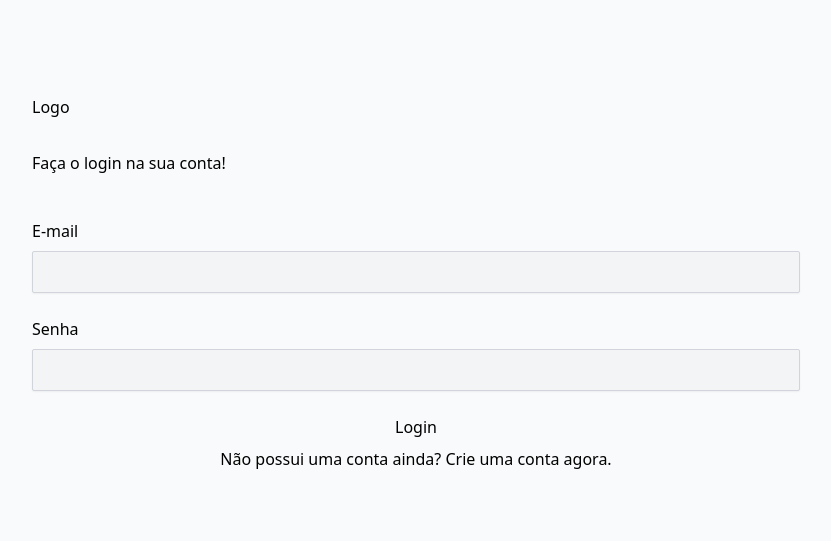
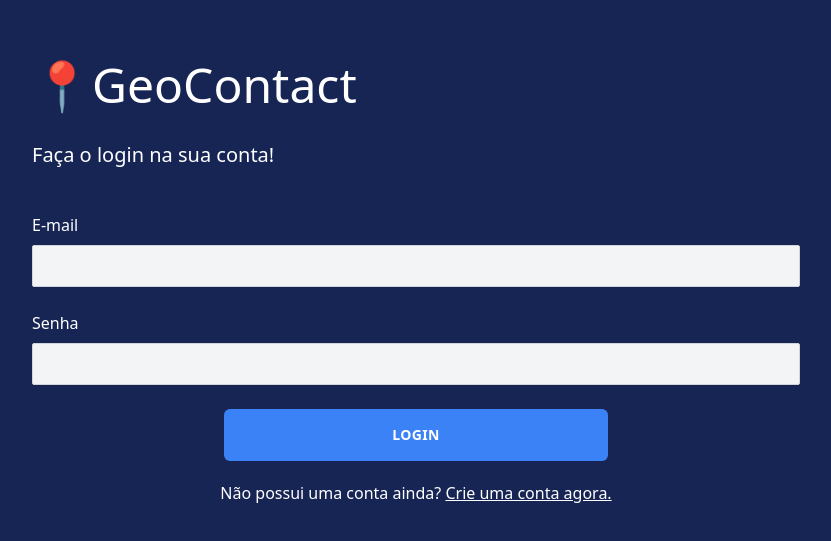
Before and after one commit to miguel-willians/GeoContact, a Next.js app: page / in a window 1280 px wide. Shown: the part 117-658 px from the top of the page, without its empty margins (224-1055 px from the left). Built offline with nearby package versions, Linux system fonts and the light colour scheme.

Commit message:
style: estilizar a página de login

```diff
--- a/src/pages/Login.tsx
+++ b/src/pages/Login.tsx
@@ -1,3 +1,7 @@
+"use client";
+import { useRouter } from "next/navigation";
+
+import Button from "@/ui/Button";
 import Form from "@/ui/Form";
 import FormRowVertical from "@/ui/FormRowVertical";
 import Input from "@/ui/Input";
@@ -5,10 +9,17 @@ import Logo from "@/ui/Logo";
 import Link from "next/link";
 
 export default function Login() {
+  const router = useRouter();
+
+  function handleClick(e: React.MouseEvent<HTMLButtonElement>) {
+    e.preventDefault();
+    router.push("/main");
+  }
+
   return (
-    <main className="min-h-screen grid grid-cols-[48rem] content-center justify-center gap-8 bg-gray-50">
+    <main className="min-h-screen grid grid-cols-[48rem] content-center justify-center gap-8 bg-blue-950 text-white">
       <Logo />
-      <h1>Faça o login na sua conta!</h1>
+      <h1 className="text-xl">Faça o login na sua conta!</h1>
       <Form>
         <FormRowVertical label="E-mail">
           <Input type="email" id="e-mail" autoComplete="username" />
@@ -22,11 +33,15 @@ export default function Login() {
           />
         </FormRowVertical>
 
-        <div className=" flex flex-col justify-center items-center gap-2 mt-3">
-          <Link href="/main">Login</Link>
+        <div className=" flex flex-col justify-center items-center gap-5 mt-3">
+          <Button type="primary" onClick={handleClick}>
+            Login
+          </Button>
           <p>
             Não possui uma conta ainda?{" "}
-            <Link href="/signUp">Crie uma conta agora.</Link>
+            <Link href="/signUp" className="underline">
+              Crie uma conta agora.
+            </Link>
           </p>
         </div>
       </Form>
--- /dev/null
+++ b/src/ui/Button.tsx
@@ -0,0 +1,40 @@
+"use client";
+
+import { ReactNode } from "react";
+
+import Link from "next/link";
+
+type ButtonProps = {
+  children: ReactNode;
+  disabled?: boolean;
+  href?: string;
+  type: "primary" | "secondary" | "small";
+  onClick?: (e: React.MouseEvent<HTMLButtonElement>) => void;
+};
+
+function Button({ children, disabled, href, type, onClick }: ButtonProps) {
+  const base =
+    "inline-block rounded-md text-sm bg-blue-500 font-semibold uppercase tracking-wide text-white transition-colors duration-300 hover:bg-blue-300 focus:bg-blue-300 focus:outline-none focus:ring focus:ring-blue-300 focus:ring-offset-2 disabled:cursor-not-allowed disabled:bg-blue-600 w-96";
+
+  const styles: Record<ButtonProps["type"], string> = {
+    primary: base + " px-4 py-3 md:px-6 md:py-4",
+    secondary:
+      "inline-block text-sm rounded-full border-2 border-stone-300 font-semibold uppercase tracking-wide text-stone-400 transition-colors duration-300 hover:bg-stone-300 hover:text-stone-800 focus:bg-stone-300 focus:text-stone-800 focus:outline-none focus:ring focus:ring-stone-200 focus:ring-offset-2 disabled:cursor-not-allowed px-4 py-2.5 md:px-6 md:py-3.5",
+    small: base + " px-4 py-2 md:px-5 md:py-2.5 text-xs",
+  };
+
+  if (href)
+    return (
+      <Link href={href} className={styles[type]}>
+        {children}
+      </Link>
+    );
+
+  return (
+    <button disabled={disabled} className={styles[type]} onClick={onClick}>
+      {children}
+    </button>
+  );
+}
+
+export default Button;
--- a/src/ui/Logo.tsx
+++ b/src/ui/Logo.tsx
@@ -1,3 +1,3 @@
 export default function Logo() {
-  return <h1>Logo</h1>;
+  return <h1 className="text-5xl">📍GeoContact</h1>;
 }
```
